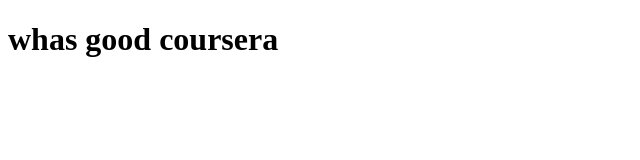
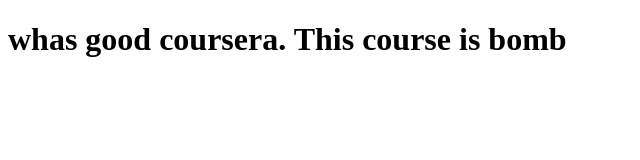
Before and after one commit to markalanuza/coursera-test, a plain HTML site: page site/index.html in a window 1280 px wide. Shown: the whole page, without its empty margins (0-640 px from the left). Drawn offline with Linux system fonts and the light colour scheme.

Commit message:
Small addition to our page content

```diff
--- a/site/index.html
+++ b/site/index.html
@@ -6,6 +6,6 @@
 	<title>Yo Whadup Coursera</title>
 </head>
 <body>
-<h1>whas good coursera</h1>
+<h1>whas good coursera. This course is bomb</h1>
 </body>
 </html>
```
